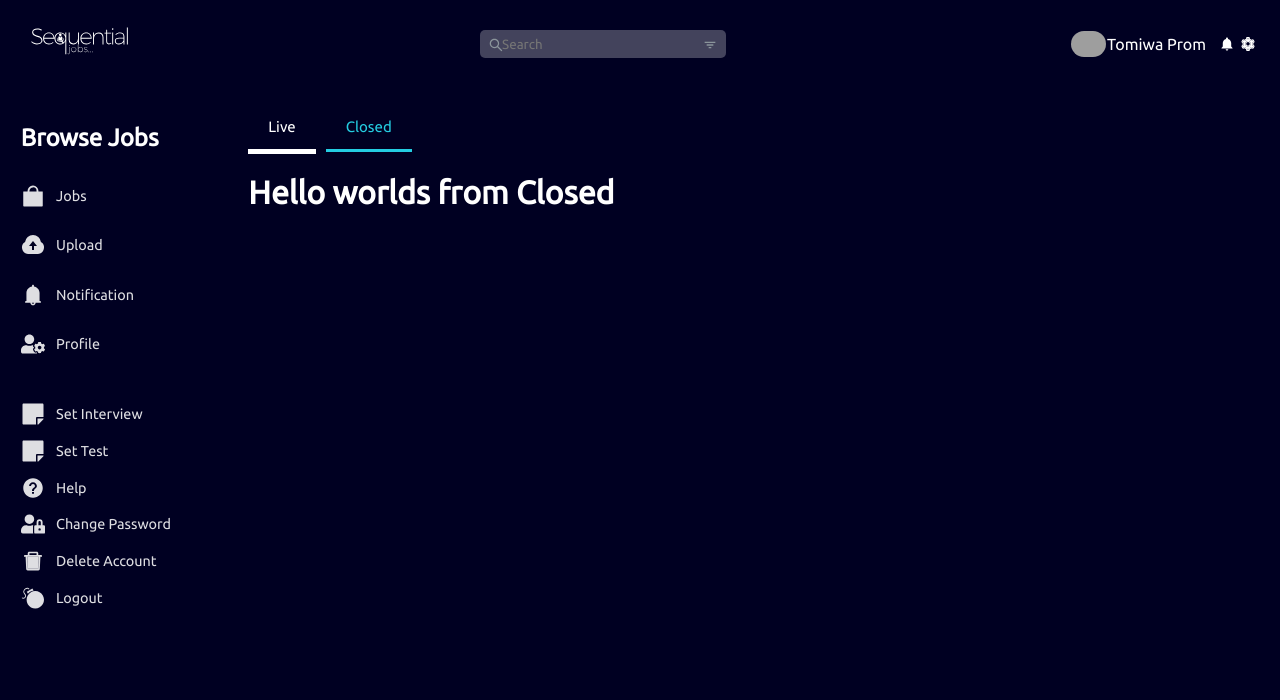
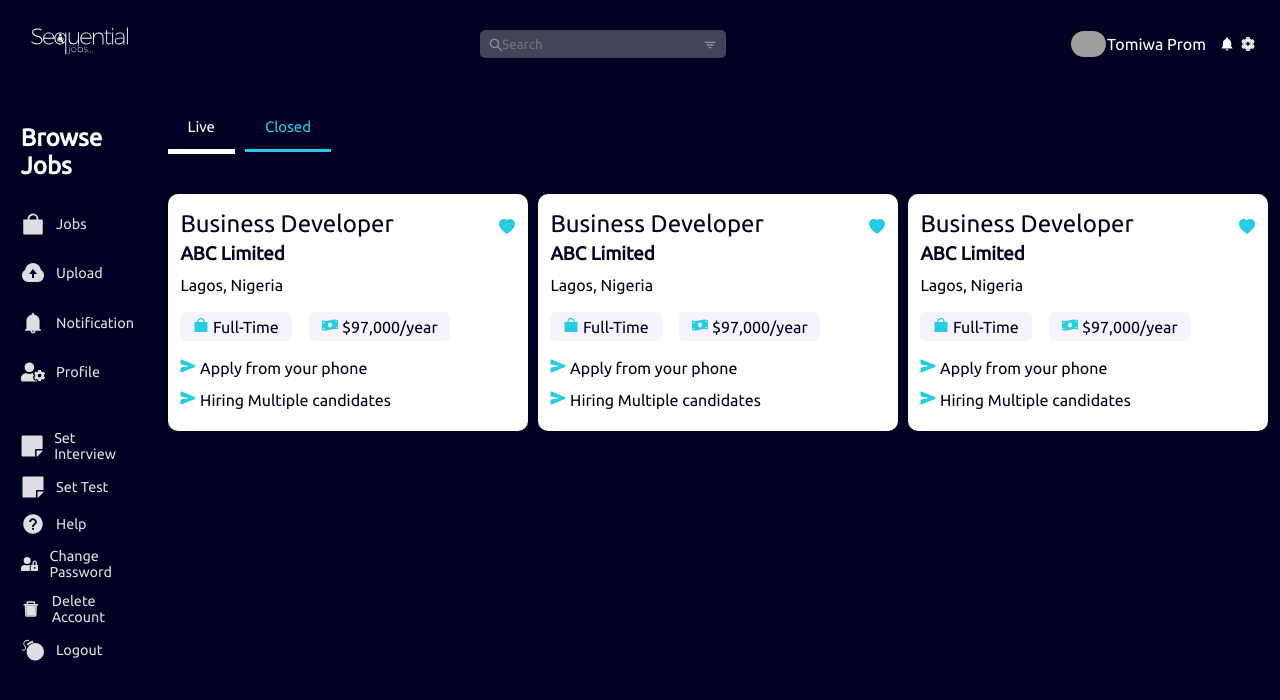
Before and after one commit to Tomation-Solution/sequential-job, a Next.js app: page / in a window 1280 px wide. Both pictures are taken after a click on the tab "Closed". Shown: the top 700 px of the page. Built offline with nearby package versions, Linux system fonts and the light colour scheme; grey boxes are pictures that could not be loaded.

Commit message:
added TopNav

```diff
--- a/pages/index.tsx
+++ b/pages/index.tsx
@@ -35,11 +35,33 @@ const Home:NextPage = ()=>{
             ))
 
           }
-          </Box>},
+          </Box>
+
+        },
           {
             'key':'Closed',
           'label':'Closed',
-          'template':<h1>Hello worlds from Closed</h1>},
+          'template':
+          <Box css={{
+            '@bp1':{
+              'display':'flex',
+              'flexWrap':'wrap'
+            },
+            '@bp3':{
+              'display':'grid',
+              'gridTemplateColumns':'repeat(3,360px)',
+              'gap':'10px'
+            }
+        }}>
+        {
+          [...new Array(3)].map((data,index)=>(
+            <JobCard key={index}/>
+          ))
+
+        }
+        </Box>
+
+      },
         ]}
       />
 
```
